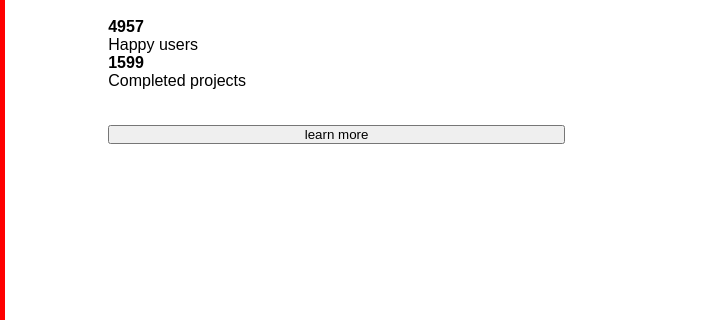
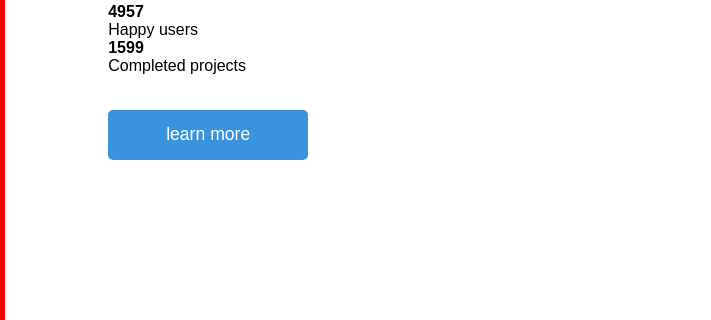
Before and after one commit to CN-Works/Kucra-Landing-Page, a plain HTML site: page index.html in a window 1280 px wide. Shown: the part 4801-5121 px from the top of the page, 0-711 px from the left. Drawn offline with Linux system fonts and the light colour scheme.

Commit message:
Style : "Learn more" button with hover effect

```diff
--- a/style.css
+++ b/style.css
@@ -474,3 +474,18 @@
     height: 100%;
     width: 100%;
 }
+
+.digcreative-left-button {
+    height: 50px;
+    width: 200px;
+    color: #ffffff;
+    background-color: #3993DD;
+    border: none;
+    border-radius: 5px;
+    font-size: 1.1rem;
+    transition: background-color 0.5s;
+}
+
+.digcreative-left-button:hover {
+    background-color: #3084c9;
+}
```
